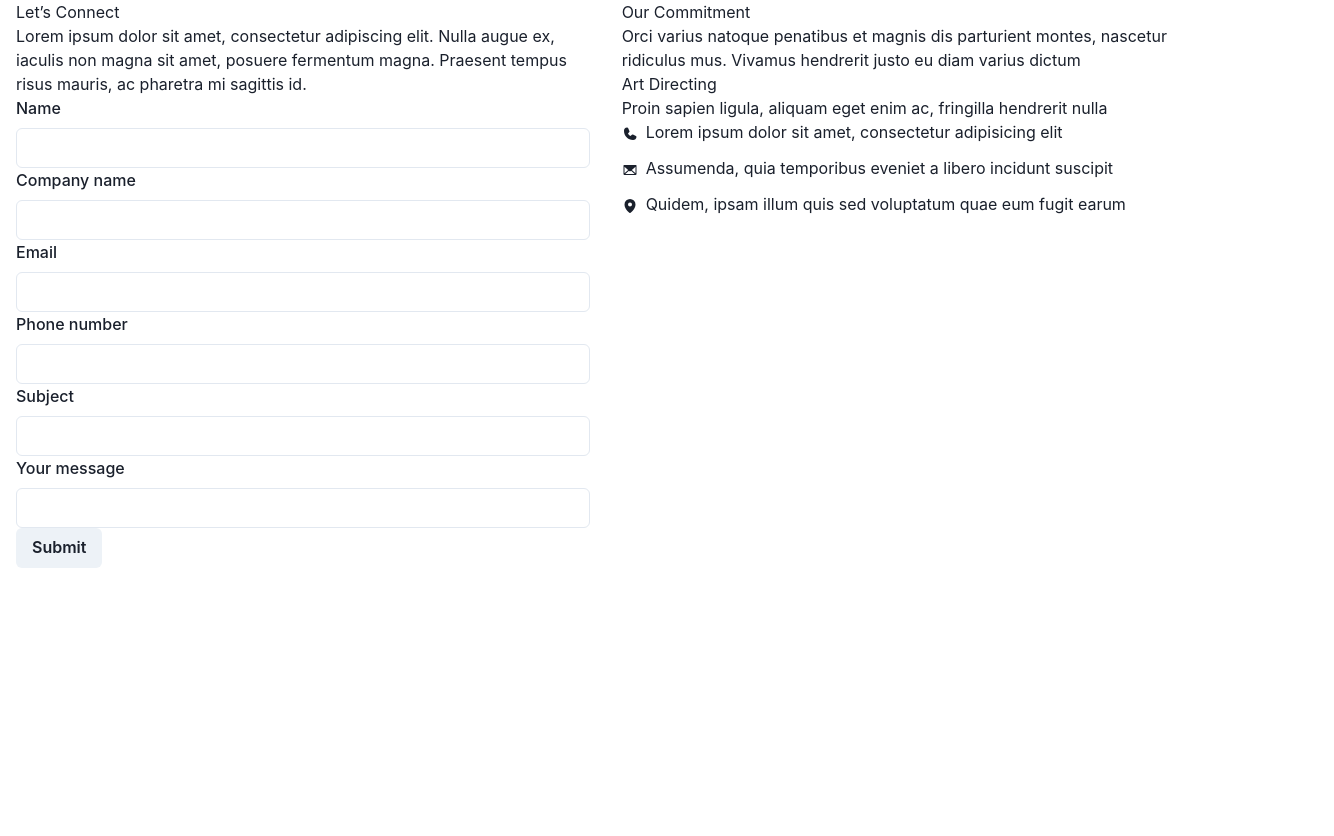
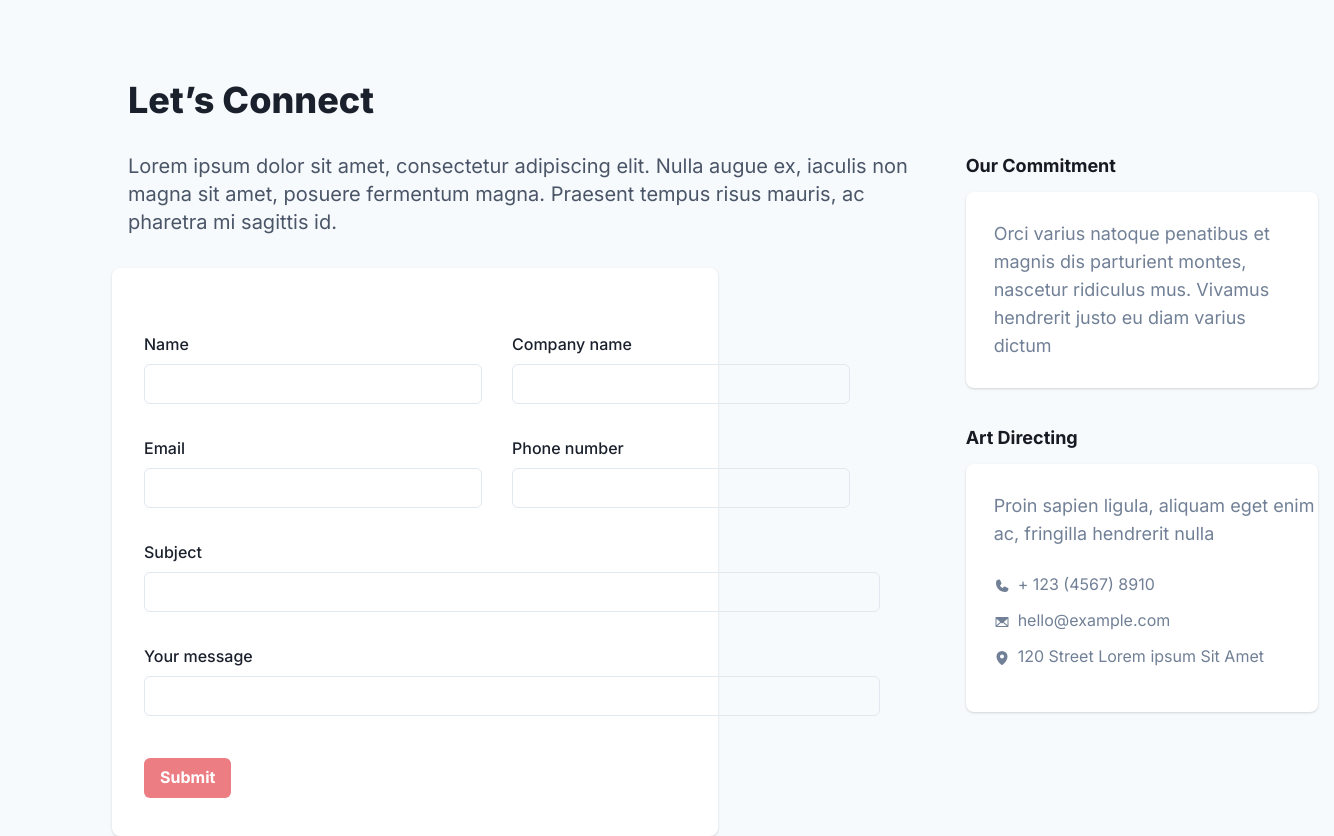
Before and after one commit to VivianeMayra/page-form, a React (Vite) app: page / in a window 1280 px wide. Shown: the whole page, 1334 px wide, since content can reach past the window. Before the commit the page ends 800 px from the top, so only its background shows below. Built offline with nearby package versions, Linux system fonts and the light colour scheme.

Commit message:
Criação do formulário

```diff
--- a/index.html
+++ b/index.html
@@ -2,8 +2,11 @@
 <html lang="en">
   <head>
     <meta charset="UTF-8" />
+    <link rel="preconnect" href="https://fonts.googleapis.com"/>
+    <link rel="preconnect" href="https://fonts.gstatic.com" crossorigin/>
     <link rel="icon" type="image/svg+xml" href="/vite.svg" />
     <meta name="viewport" content="width=device-width, initial-scale=1.0" />
+    <link href="https://fonts.googleapis.com/css2?family=Inter:wght@400;500;700;800&display=swap" rel="stylesheet"/>
     <title>Teste estágio</title>
   </head>
   <body>
--- a/src/App.tsx
+++ b/src/App.tsx
@@ -14,57 +14,166 @@ import { TextInput } from "./components/TextInput"
 
 export function App() {
   return (
-    <Flex>
-      <Box>
-        <Container>
-          <Text>Let’s Connect</Text>
-          <Text>
+    <Flex
+      width="100%"
+      height="100vh"
+      flexDirection="row"
+      alignItems="flex-start"
+      padding="80px 112px"
+      gap="32px"
+      background="gray.100"
+    >
+      <Box display="flex" flexDirection="column" alignItems="center" gap="32px">
+        <Container
+          display="flex"
+          flexDirection="column"
+          justifyContent="center"
+          alignItems="flex-start"
+          gap="32px"
+        >
+          <Text
+            fontFamily="Inter"
+            fontStyle="normal"
+            fontWeight="800"
+            fontSize="36px"
+            lineHeight="40px"
+            color="gray.800"
+          >
+            Let’s Connect
+          </Text>
+          <Text
+            fontFamily="Inter"
+            fontStyle="normal"
+            fontWeight="400"
+            fontSize="20px"
+            lineHeight="28px"
+            color="gray.600"
+            width="800px"
+            height="84px"
+          >
             {" "}
             Lorem ipsum dolor sit amet, consectetur adipiscing elit. Nulla augue
             ex, iaculis non magna sit amet, posuere fermentum magna. Praesent
             tempus risus mauris, ac pharetra mi sagittis id.
           </Text>
         </Container>
-        <Container>
-          <TextInput label="Name" type="text" />
-          <TextInput label="Company name" type="text" />
-          <TextInput label="Email" type="text" />
-          <TextInput label="Phone number" type="text" />
+        <Container
+          padding="32px"
+          gap="32px"
+          width="800px"
+          height="568px"
+          background="white"
+          boxShadow="0px 1px 3px rgba(0, 0, 0, 0.1), 0px 1px 2px rgba(0, 0, 0, 0.06)"
+          borderRadius="8px"
+        >
+          <Box display="flex" width="736px">
+            <TextInput label="Name" type="text" />
+            <TextInput label="Company name" type="text" />
+          </Box>
+          <Box display="flex" width="736px">
+            <TextInput label="Email" type="text" />
+            <TextInput label="Phone number" type="text" />
+          </Box>
           <TextInput label="Subject" type="text" />
           <TextInput label="Your message" type="text" />
-          <Button>Submit</Button>
+          <Button background="others.50" color="white" marginTop="42px">
+            Submit
+          </Button>
         </Container>
       </Box>
-      <Box>
-        <Container>
-          <Text>Our Commitment</Text>
-          <Box>
-            <Text>
+      <Box
+        display="flex"
+        flexDirection="column"
+        alignItems="flex-start"
+        padding="72px 0px 0px"
+        gap="64px"
+        marginLeft="200px"
+      >
+        <Container gap="12px" width="384px" height="208px">
+          <Text
+            fontFamily="Inter"
+            fontStyle="normal"
+            fontWeight="700"
+            fontSize="18px"
+            lineHeight="28px"
+            color="gray.900"
+          >
+            Our Commitment
+          </Text>
+          <Box
+            background="white"
+            marginTop="12px"
+            padding="28px"
+            gap="24px"
+            borderRadius="8px"
+            boxShadow="0px 1px 3px rgba(0, 0, 0, 0.1), 0px 1px 2px rgba(0, 0, 0, 0.06)"
+          >
+            <Text
+              fontFamily="Inter"
+              fontStyle="normal"
+              fontWeight="400"
+              fontSize="18px"
+              lineHeight="28px"
+              color="gray.500"
+            >
               Orci varius natoque penatibus et magnis dis parturient montes,
               nascetur ridiculus mus. Vivamus hendrerit justo eu diam varius
               dictum{" "}
             </Text>
           </Box>
         </Container>
-        <Container>
-          <Text>Art Directing</Text>
-          <Box>
-            <Text>
+        <Container gap="12px" width="384px" height="248px">
+          <Text
+            fontFamily="Inter"
+            fontStyle="normal"
+            fontWeight="700"
+            fontSize="18px"
+            lineHeight="28px"
+            color="gray.900"
+          >
+            Art Directing
+          </Text>
+          <Box
+            background="white"
+            marginTop="12px"
+            padding="28px "
+            gap="24px"
+            borderRadius="8px"
+            boxShadow="0px 1px 3px rgba(0, 0, 0, 0.1), 0px 1px 2px rgba(0, 0, 0, 0.06)"
+          >
+            <Text
+              fontFamily="Inter"
+              fontStyle="normal"
+              fontWeight="400"
+              fontSize="18px"
+              lineHeight="28px"
+              color="gray.500"
+              width="328px"
+              height="56px"
+              marginRight="28px"
+            >
               Proin sapien ligula, aliquam eget enim ac, fringilla hendrerit
               nulla
             </Text>
-            <List spacing={3}>
+            <List
+              spacing={3}
+              gap="20px"
+              width="280px"
+              height="112px"
+              marginTop="24px"
+              color="gray.500"
+            >
               <ListItem>
-                <ListIcon as={Phone} color="" weight="fill" />
-                Lorem ipsum dolor sit amet, consectetur adipisicing elit
+                <ListIcon as={Phone} color="gray.500" weight="fill" />+ 123
+                (4567) 8910
               </ListItem>
               <ListItem>
-                <ListIcon as={Envelope} color="" weight="fill" />
-                Assumenda, quia temporibus eveniet a libero incidunt suscipit
+                <ListIcon as={Envelope} color="gray.500" weight="fill" />
+                hello@example.com
               </ListItem>
               <ListItem>
-                <ListIcon as={MapPin} color="" weight="fill" />
-                Quidem, ipsam illum quis sed voluptatum quae eum fugit earum
+                <ListIcon as={MapPin} color="gray.500" weight="fill" />
+                120 Street Lorem ipsum Sit Amet
               </ListItem>
             </List>
           </Box>
--- a/src/components/TextInput.tsx
+++ b/src/components/TextInput.tsx
@@ -5,7 +5,7 @@ interface TextInputProps {
 }
 export function TextInput({ label, type }: TextInputProps) {
   return (
-    <FormControl>
+    <FormControl marginRight="30px" marginTop="32px" width="736px">
       <FormLabel>{label}</FormLabel>
       <Input type={type} />
     </FormControl>
--- a/src/main.tsx
+++ b/src/main.tsx
@@ -1,11 +1,12 @@
 import React from "react"
 import ReactDOM from "react-dom/client"
 import { App } from "./App"
+import { theme } from "./styles/theme"
 import { ChakraProvider } from "@chakra-ui/react"
 
 ReactDOM.createRoot(document.getElementById("root") as HTMLElement).render(
   <React.StrictMode>
-    <ChakraProvider>
+    <ChakraProvider theme={theme}>
       <App />
     </ChakraProvider>
   </React.StrictMode>
--- /dev/null
+++ b/src/styles/theme.ts
@@ -0,0 +1,28 @@
+import { extendTheme } from "@chakra-ui/react"
+
+const customTheme = {
+  colors: {
+    gray: {
+      "900": "#171923",
+      "800": "#1A202C",
+      "600": "#4A5568",
+      "500": "#718096",
+      "100": "#F7FAFC",
+    },
+    others: {
+      "50": "#EC7E83",
+    },
+  },
+  fonts: {
+    body: "Inter",
+  },
+  styles: {
+    global: {
+      body: {
+        bg: "gray.100",
+      },
+    },
+  },
+}
+
+export const theme = extendTheme(customTheme)
```
